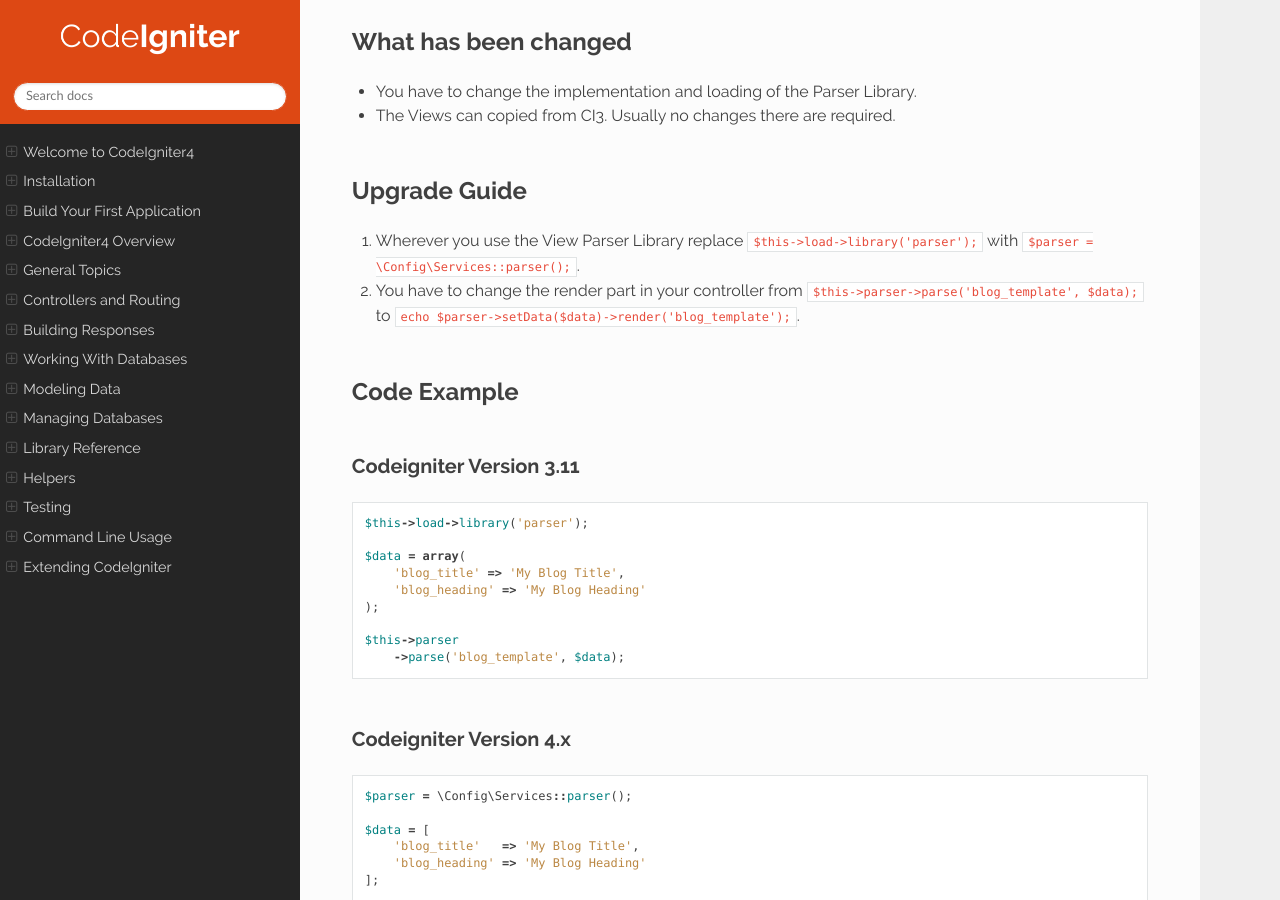
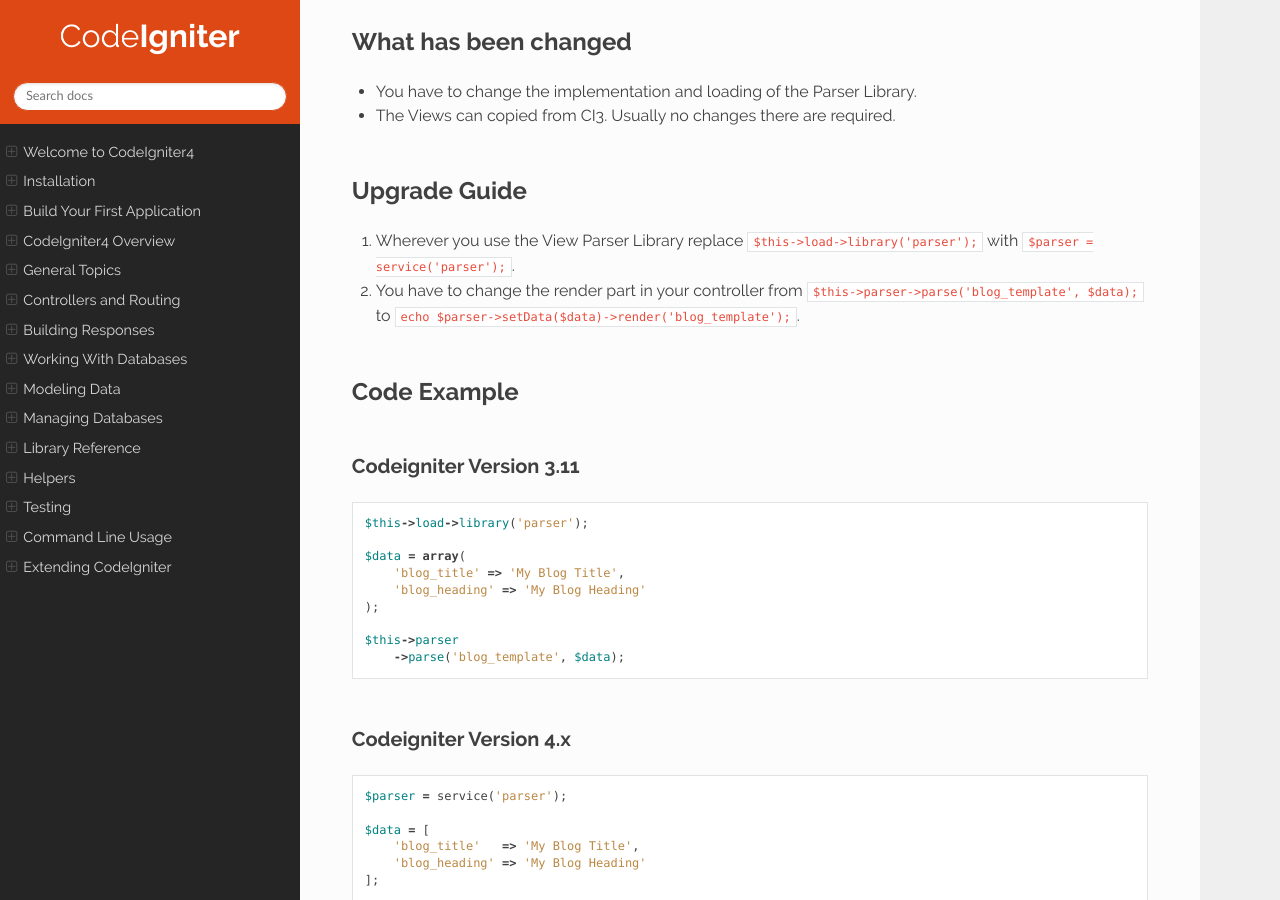
Before and after one commit to NEKOGET/ci4_user_guide_src, a Sphinx documentation site: the page built from source/installation/upgrade_view_parser.rst, in a window 1280 px wide and 900 px high, scrolled down 422 px. Built offline with Sphinx 7.4.7 and the Read the Docs theme 2.0.0, drawn with Linux system fonts in a browser that asks for light colours.

Commit message:
Using common helper methods in place of fully qualified Service calls.

```diff
--- a/source/installation/upgrade_database.rst
+++ b/source/installation/upgrade_database.rst
@@ -21,8 +21,8 @@ What has been changed
 Upgrade Guide
 =============
 1. Add your database credentials to ``app/Config/Database.php``. The options are pretty much the same as in CI3 only some names have changed slightly.
-2. Everywhere you have used the database you have to replace ``$this->load->database();`` with ``$db = \Config\Database::connect();``.
-3. If you use multiple databases use the following code to load additional databases ``$db = \Config\Database::connect('group_name');``.
+2. Everywhere you have used the database you have to replace ``$this->load->database();`` with ``$db = db_connect();``.
+3. If you use multiple databases use the following code to load additional databases ``$db = db_connect('group_name');``.
 4. Now you have to change all database queries. The most important change here is to replace ``$this->db`` with just ``$db`` and adjust the method name and ``$db``. Here are some examples:
 
 - ``$this->db->query('YOUR QUERY HERE');`` to ``$db->query('YOUR QUERY HERE');``
--- a/source/installation/upgrade_emails.rst
+++ b/source/installation/upgrade_emails.rst
@@ -19,7 +19,7 @@ What has been changed
 
 Upgrade Guide
 =============
-1. Within your class change the ``$this->load->library('email');`` to ``$email = \Config\Services::email();``.
+1. Within your class change the ``$this->load->library('email');`` to ``$email = service('email');``.
 2. From that on you have to replace every line starting with ``$this->email`` to ``$email``.
 3. The methods in the Email class are named slightly different. All methods, except for ``send()``, ``attach()``, ``printDebugger()`` and ``clear()`` have a ``set`` as prefix followed by the previous method name. ``bcc()`` is now ``setBcc()`` and so on.
 4. The config attributes in ``app/Config/Email.php`` have changed. You should have a look at the `Email Class Documentation </libraries/email.html#setting-email-preferences>`__ to have a list of the new attributes.
@@ -47,7 +47,7 @@ Codeigniter Version 4.x
 -----------------------
 ::
 
-    $email = \Config\Services::email();
+    $email = service('email');
 
     $email->setFrom('your@example.com', 'Your Name');
     $email->setTo('someone@example.com');
--- a/source/installation/upgrade_encryption.rst
+++ b/source/installation/upgrade_encryption.rst
@@ -20,7 +20,7 @@ What has been changed
 Upgrade Guide
 =============
 1. Within your configs the ``$config['encryption_key'] = 'abc123';`` moved from ``application/config/config.php`` to ``public $key = 'abc123';`` in ``app/Config/Encryption.php``.
-2. Wherever you have used the encryption library you have to replace ``$this->load->library('encryption');`` with ``$encrypter = \Config\Services::encrypter();`` and change the methods for encryption and decrypting like in the following code example.
+2. Wherever you have used the encryption library you have to replace ``$this->load->library('encryption');`` with ``$encrypter = service('encrypter');`` and change the methods for encryption and decrypting like in the following code example.
 
 Code Example
 ============
@@ -42,7 +42,7 @@ Codeigniter Version 4.x
 -----------------------
 ::
 
-    $encrypter = \Config\Services::encrypter();
+    $encrypter = service('encrypter');
 
     $plainText = 'This is a plain-text message!';
     $ciphertext = $encrypter->encrypt($plainText);
--- a/source/installation/upgrade_sessions.rst
+++ b/source/installation/upgrade_sessions.rst
@@ -19,7 +19,7 @@ What has been changed
 
 Upgrade Guide
 =============
-1. Wherever you use the Session Library replace ``$this->load->library('session');`` with ``$session = \Config\Services::session();``.
+1. Wherever you use the Session Library replace ``$this->load->library('session');`` with ``$session = session();``.
 2. From that on you have to replace every line starting with ``$this->session`` with ``$session`` followed by the new method name.
 
 - To access session data use the syntax ``$session->item`` or ``$session->get('item')`` instead of the CI3 syntax ``$this->session->name``.
@@ -44,7 +44,7 @@ Codeigniter Version 4.x
 -----------------------
 ::
 
-    $session = \Config\Services::session();
+    $session = session();
 
     $_SESSION['item'];
     $session->get('item');
--- a/source/installation/upgrade_view_parser.rst
+++ b/source/installation/upgrade_view_parser.rst
@@ -20,7 +20,7 @@ What has been changed
 
 Upgrade Guide
 =============
-1. Wherever you use the View Parser Library replace ``$this->load->library('parser');`` with ``$parser = \Config\Services::parser();``.
+1. Wherever you use the View Parser Library replace ``$this->load->library('parser');`` with ``$parser = service('parser');``.
 2. You have to change the render part in your controller from ``$this->parser->parse('blog_template', $data);`` to ``echo $parser->setData($data)->render('blog_template');``.
 
 Code Example
@@ -44,7 +44,7 @@ Codeigniter Version 4.x
 -----------------------
 ::
 
-    $parser = \Config\Services::parser();
+    $parser = service('parser');
 
     $data = [
         'blog_title'   => 'My Blog Title',
```
